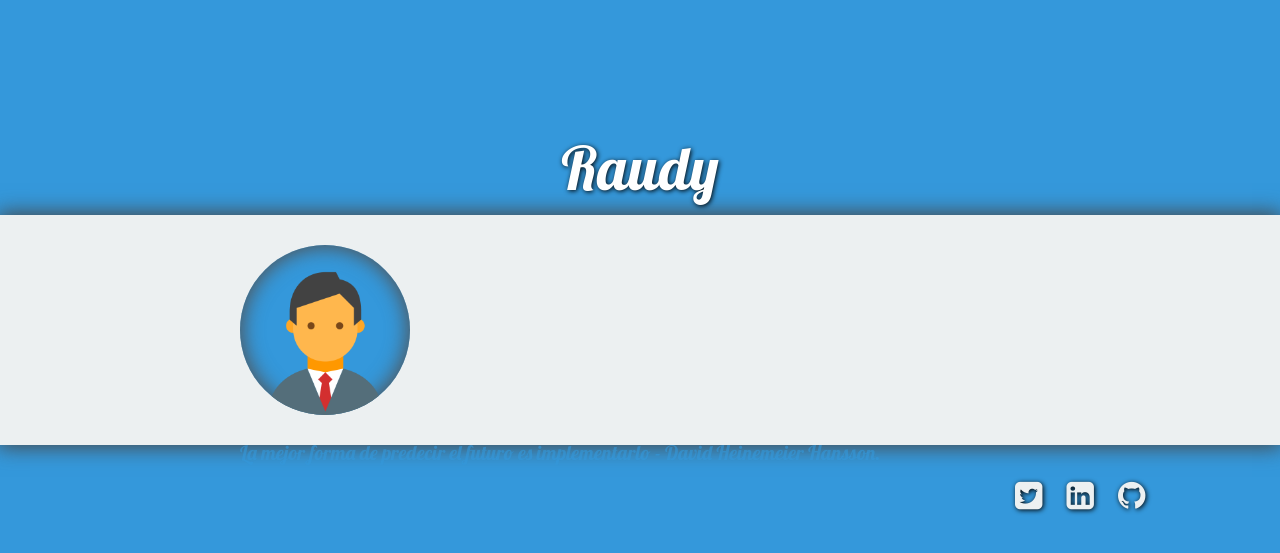
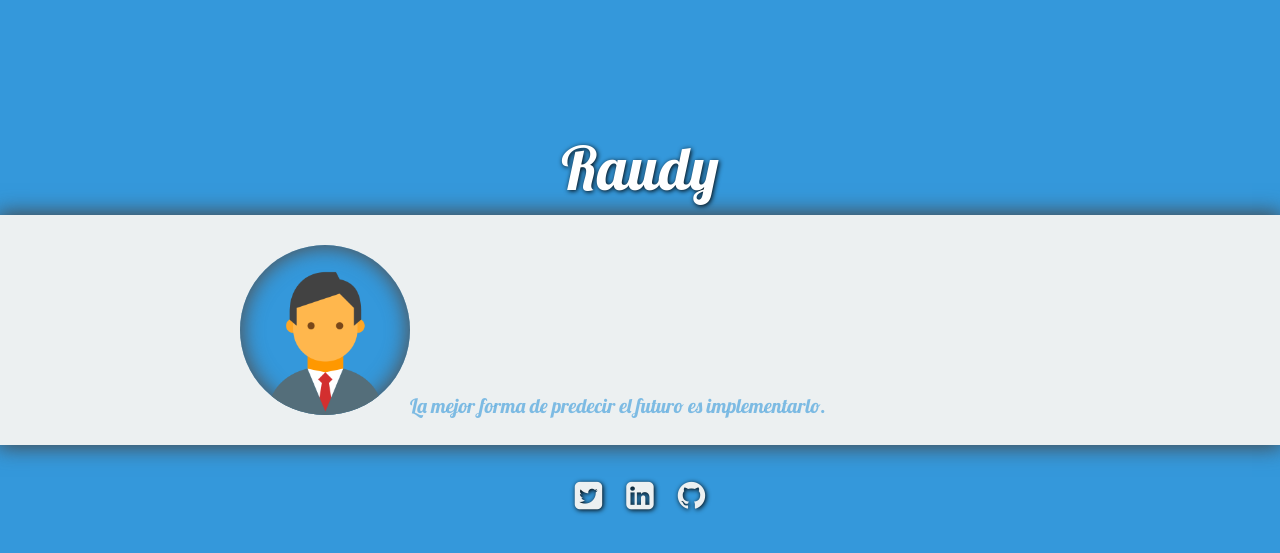
Before and after one commit to nisoto/Blog-anterior-2.0, a Jekyll site: the page built from index.html, in a window 1280 px wide. Shown: the top 553 px of the page. Built offline with Jekyll 4.4.1, drawn with Linux system fonts in a browser that asks for light colours; nearby versions of some CDN libraries.

Commit message:
Update _config.yml

```diff
--- a/_config.yml
+++ b/_config.yml
@@ -1,7 +1,7 @@
 # Site
 title:          Raudy
 bio:            'Nicolás Soto'
-description:    "La mejor forma de predecir el futuro es implementarlo - David Heinemeier Hansson."
+description:    "La mejor forma de predecir el futuro es implementarlo."
 picture:        'assets/img/profile.png'
 locale:         en_US
 url:            https://nisoto.github.io
```
